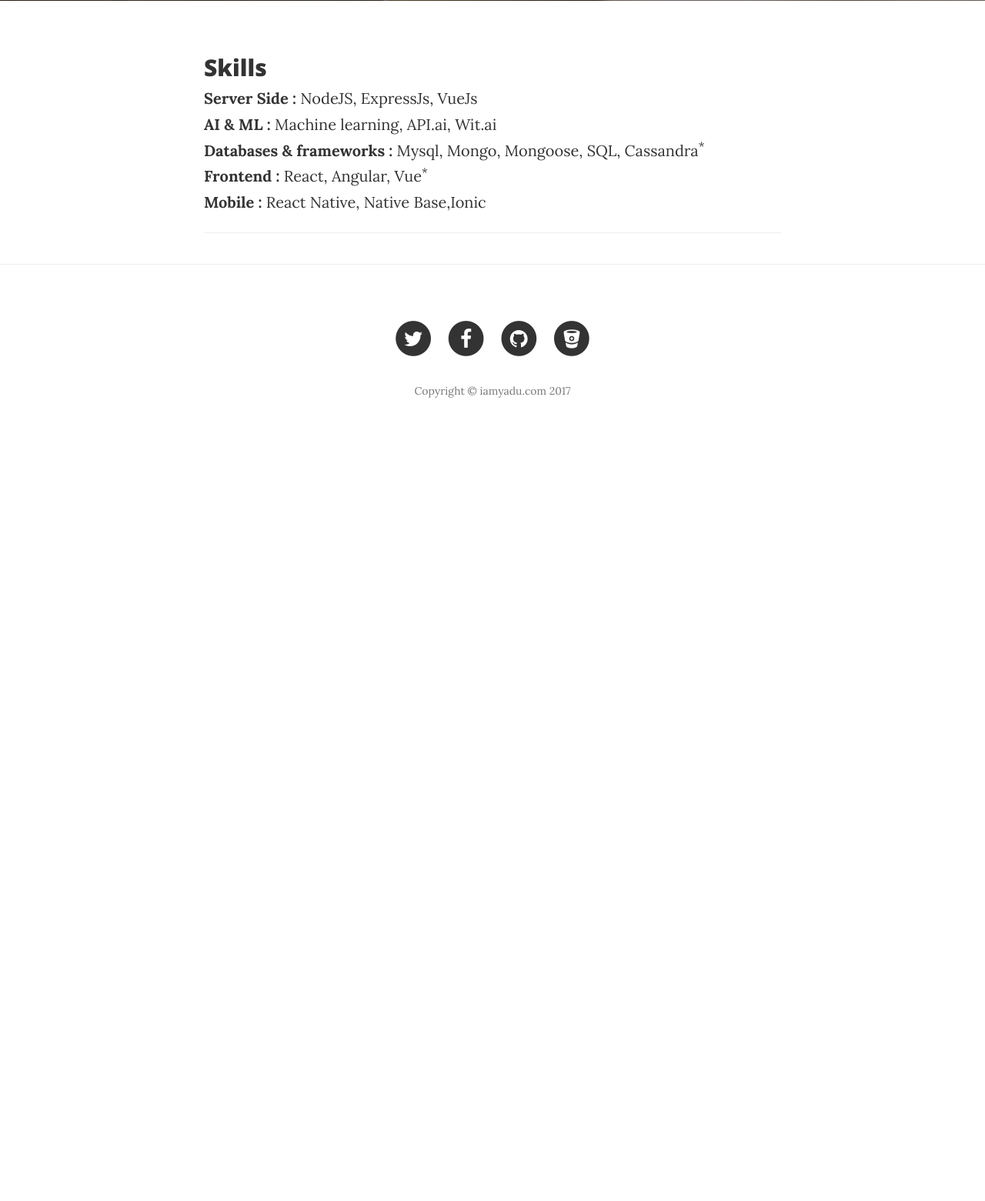
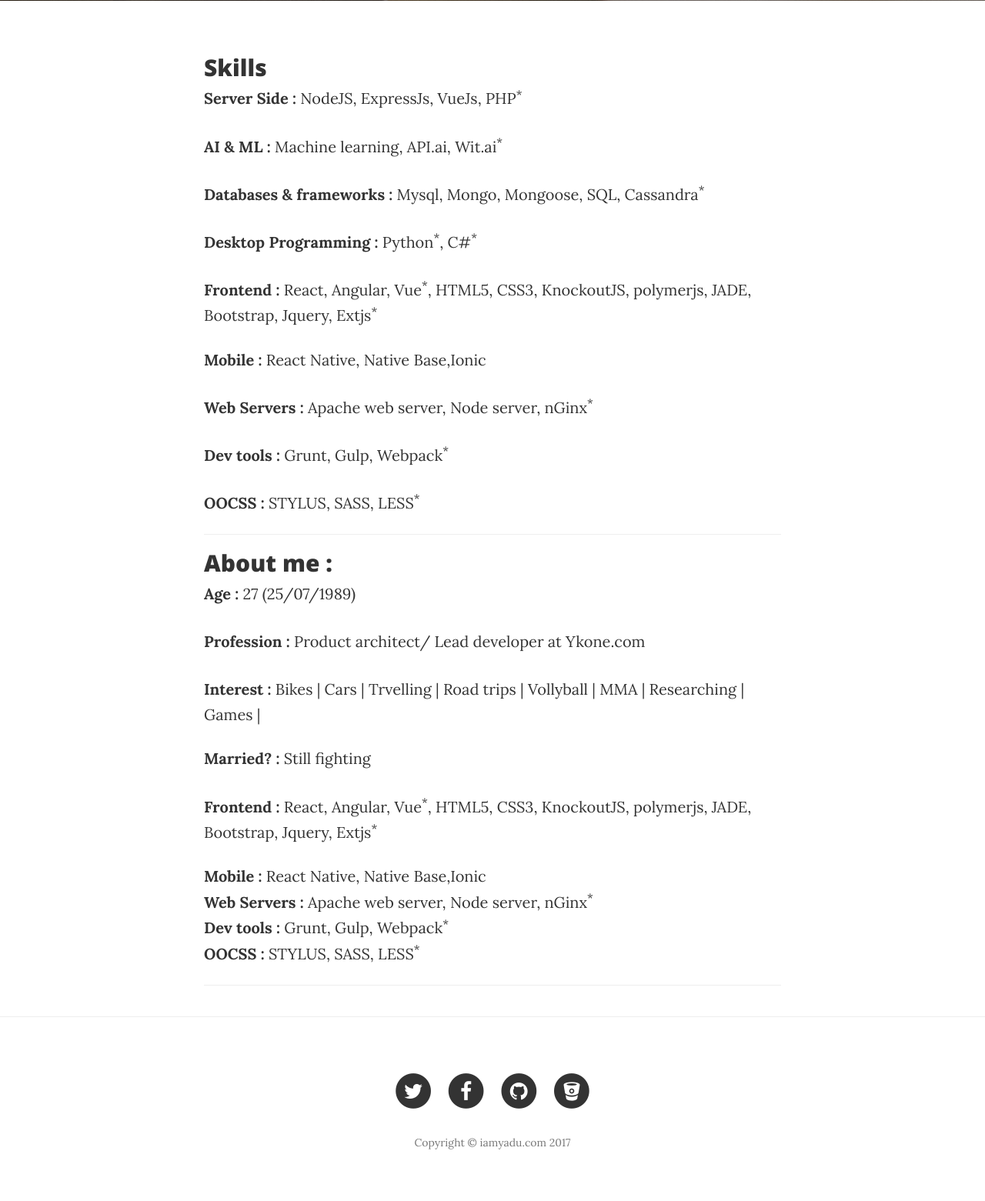
Before and after one commit to the-yadu/iamyadu, a PHP site: page / in a window 1280 px wide. Shown: the part 535-2096 px from the top of the page at 77% size. Before the commit the page ends 1052 px from the top, so only its background shows below. Run offline with PHP 8.4, Linux system fonts and the light colour scheme.

Commit message:
Added about me

```diff
--- a/index.php
+++ b/index.php
@@ -63,19 +63,84 @@
                             Skills
                         </h2>
                         <div>
-                            <label>Server Side : </label> NodeJS, ExpressJs, VueJs
+                            <label>Server Side : </label> NodeJS, ExpressJs, VueJs, PHP<sup>*</sup>
                         </div>
+                        <br>
                         <div>
-                            <label>AI & ML : </label> Machine learning, API.ai, Wit.ai
+                            <label>AI & ML : </label> Machine learning, API.ai, Wit.ai<sup>*</sup>
                         </div>
+                        <br>
                         <div>
                             <label>Databases & frameworks : </label> Mysql, Mongo, Mongoose, SQL, Cassandra<sup>*</sup>
                         </div>
+                        <br>
                         <div>
-                            <label>Frontend : </label> React, Angular, Vue<sup>*</sup>
+                            <label>Desktop Programming : </label> Python<sup>*</sup>, C#<sup>*</sup>
+                        </div>
+                        <br>
+                        <div>
+                            <label>Frontend : </label> React, Angular, Vue<sup>*</sup>, HTML5, CSS3, KnockoutJS, polymerjs, JADE, Bootstrap, Jquery, Extjs<sup>*</sup>
+                        </div>
+                        <br>
+                        <div>
+                            <label>Mobile : </label> React Native, <a href="http://nativebase.io">Native Base</a>,Ionic
+                        </div>
+                        <br>
+                        <div>
+                            <label>Web Servers : </label> Apache web server, Node server, nGinx<sup>*</sup>
+                        </div>
+                        <br>
+                        <div>
+                            <label>Dev tools : </label> Grunt, Gulp, Webpack<sup>*</sup>
+                        </div>
+                        <br>
+                        <div>
+                            <label>OOCSS : </label> STYLUS, SASS, LESS<sup>*</sup>
+                        </div>
+                    </div>
+                    <hr>
+                    <div class="post-preview">
+
+                        <h2 class="post-title">
+                            About me :
+                        </h2>
+                        <div>
+                            <label>Age : </label>
+                            <?php
+                              $tz  = new DateTimeZone('Asia/Kolkata');
+                                echo $age = DateTime::createFromFormat('d/m/Y', '25/07/1989', $tz)
+                                     ->diff(new DateTime('now', $tz))
+                                     ->y;
+                            ?> (25/07/1989)
+                        </div>
+                        <br>
+                        <div>
+                            <label>Profession : </label> Product architect/ Lead developer at <a href="ykone.com">Ykone.com</a>
+                        </div>
+                        <br>
+                        <div>
+                            <label>Interest : </label> Bikes | Cars | Trvelling | Road trips | Vollyball | MMA | Researching | Games |
+                        </div>
+                        <br>
+                        <div>
+                            <label>Married? : </label> Still fighting
+                        </div>
+                        <br>
+                        <div>
+                            <label>Frontend : </label> React, Angular, Vue<sup>*</sup>, HTML5, CSS3, KnockoutJS, polymerjs, JADE, Bootstrap, Jquery, Extjs<sup>*</sup>
+                        </div>
+                        <br>
+                        <div>
+                            <label>Mobile : </label> React Native, <a href="http://nativebase.io">Native Base</a>,Ionic
                         </div>
                         <div>
-                            <label>Mobile : </label> React Native, <a href="http://nativebase.io">Native Base</a>,Ionic
+                            <label>Web Servers : </label> Apache web server, Node server, nGinx<sup>*</sup>
+                        </div>
+                        <div>
+                            <label>Dev tools : </label> Grunt, Gulp, Webpack<sup>*</sup>
+                        </div>
+                        <div>
+                            <label>OOCSS : </label> STYLUS, SASS, LESS<sup>*</sup>
                         </div>
                     </div>
                     <hr>
--- a/src/footer.php
+++ b/src/footer.php
@@ -20,7 +20,7 @@
                         </a>
                     </li>
                     <li>
-                        <a href="#">
+                        <a href="http://github.com/the-yadu">
                             <span class="fa-stack fa-lg">
                                     <i class="fa fa-circle fa-stack-2x"></i>
                                     <i class="fa fa-github fa-stack-1x fa-inverse"></i>
@@ -28,7 +28,7 @@
                         </a>
                     </li>
                     <li>
-                        <a href="#">
+                        <a href="https://bitbucket.org/narayan_yaduvanshi/">
                             <span class="fa-stack fa-lg">
                                     <i class="fa fa-circle fa-stack-2x"></i>
                                     <i class="fa fa-bitbucket fa-stack-1x fa-inverse"></i>
--- a/src/nav.php
+++ b/src/nav.php
@@ -20,7 +20,7 @@
                     <a href="http://dailyblogvlog.com">blog</a>
                 </li>
                 <li>
-                    <a href="contact.html">Contact</a>
+                    <a href="mailto:narayan.singh.2571989@gmail.com">Contact</a>
                 </li>
             </ul>
         </div>
```
